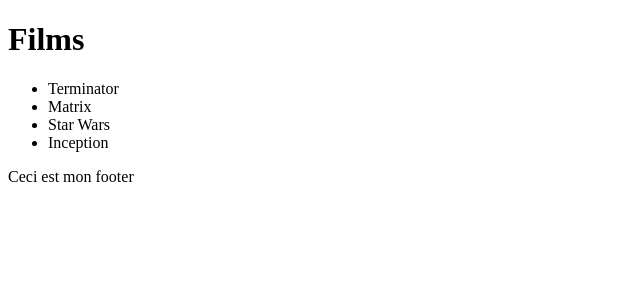
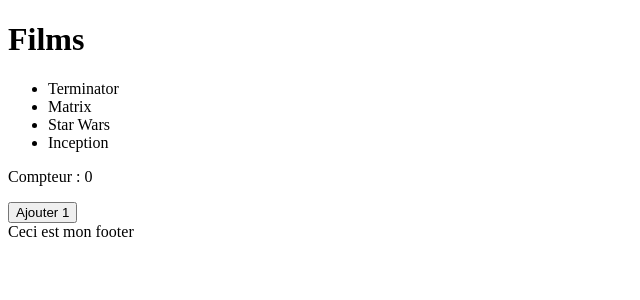
Before and after one commit to JulienPoirierWebDev/react_webi, a React (Vite) app: page / in a window 1280 px wide. Shown: the top 300 px of the page, without its empty margins (0-640 px from the left). Built offline with nearby package versions, Linux system fonts and the light colour scheme.

Commit message:
components

```diff
--- a/src/App.jsx
+++ b/src/App.jsx
@@ -1,8 +1,11 @@
 import './App.css';
+import Compteur from './components/Compteur';
 import Movie from './components/Movie';
 
 function App() {
 	// partie logique du composant
+
+	console.log("Je suis APP et je m'éxécute a nouveau");
 
 	const movies = ['Terminator', 'Matrix', 'Star Wars', 'Inception'];
 
@@ -15,6 +18,7 @@
 		<>
 			<h1>Films</h1>
 			<ul>{htmlMovies}</ul>
+			<Compteur />
 
 			<footer>Ceci est mon footer</footer>
 		</>
--- /dev/null
+++ b/src/components/Compteur.jsx
@@ -0,0 +1,22 @@
+import { useState } from 'react';
+
+function Compteur() {
+	const [count, setCount] = useState(0);
+
+	console.log("Je suis le composant compteur et je m'éxécute a nouveau");
+	return (
+		<>
+			<p>Compteur : {count}</p>
+
+			<button
+				onClick={() => {
+					setCount(count + 1);
+				}}
+			>
+				Ajouter 1
+			</button>
+		</>
+	);
+}
+
+export default Compteur;
--- a/src/components/Movie.jsx
+++ b/src/components/Movie.jsx
@@ -1,9 +1,9 @@
 /* eslint-disable react/prop-types */
-function Movie(props) {
+function Movie({ movie }) {
 	// partie logique
 
 	// partie visuelle
-	return <li>{props.movie}</li>;
+	return <li>{movie}</li>;
 }
 
 export default Movie;
```
